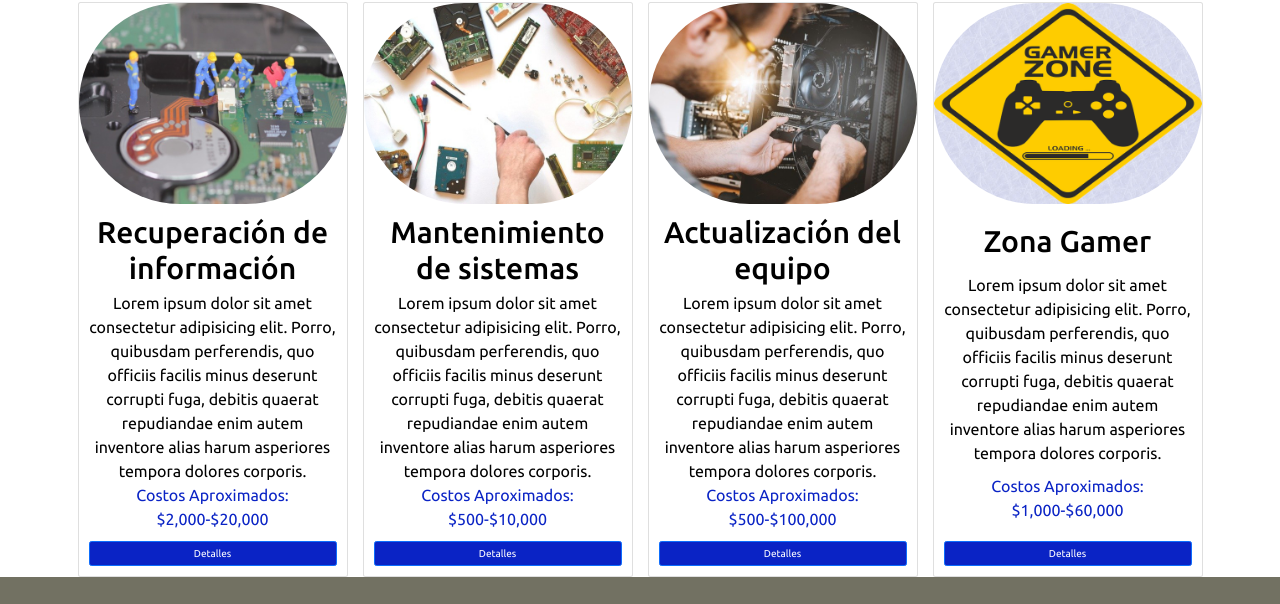
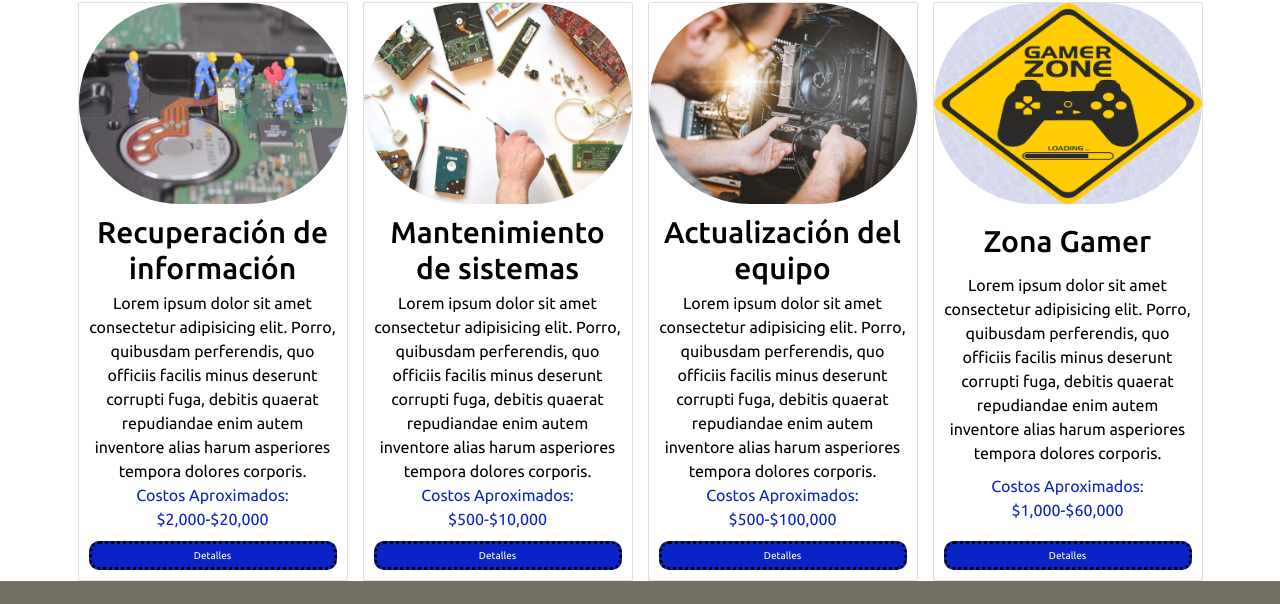
Before and after one commit to gustavolsjsa/examen, a plain HTML site: page index.html in a window 1280 px wide. Shown: the part 1010-1614 px from the top of the page. Drawn offline with Linux system fonts and the light colour scheme.

Commit message:
Update estilos.css
Bordes y esquinas en los botones

```diff
--- a/css/estilos.css
+++ b/css/estilos.css
@@ -35,6 +35,8 @@ footer {
 
 .btn-primary {
   background-color: #0A23C5 !important;
+  border-radius: 1rem;
+  border: black dotted;
 }
 
 .bg-primary {
```
